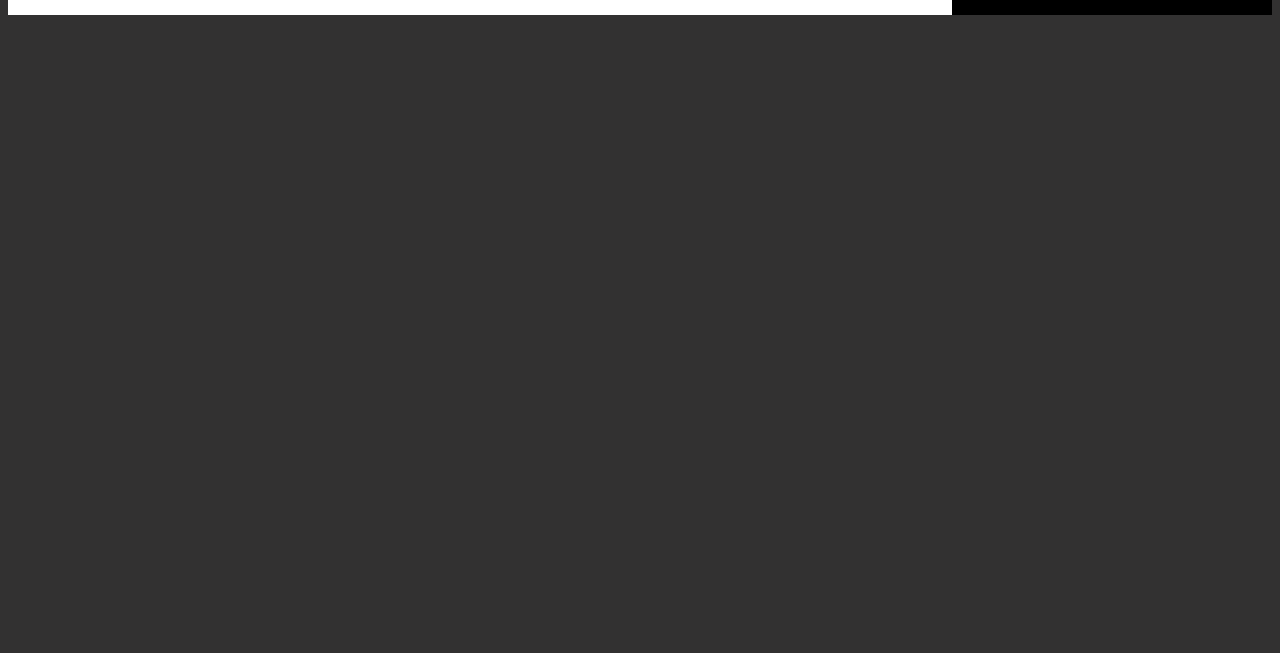
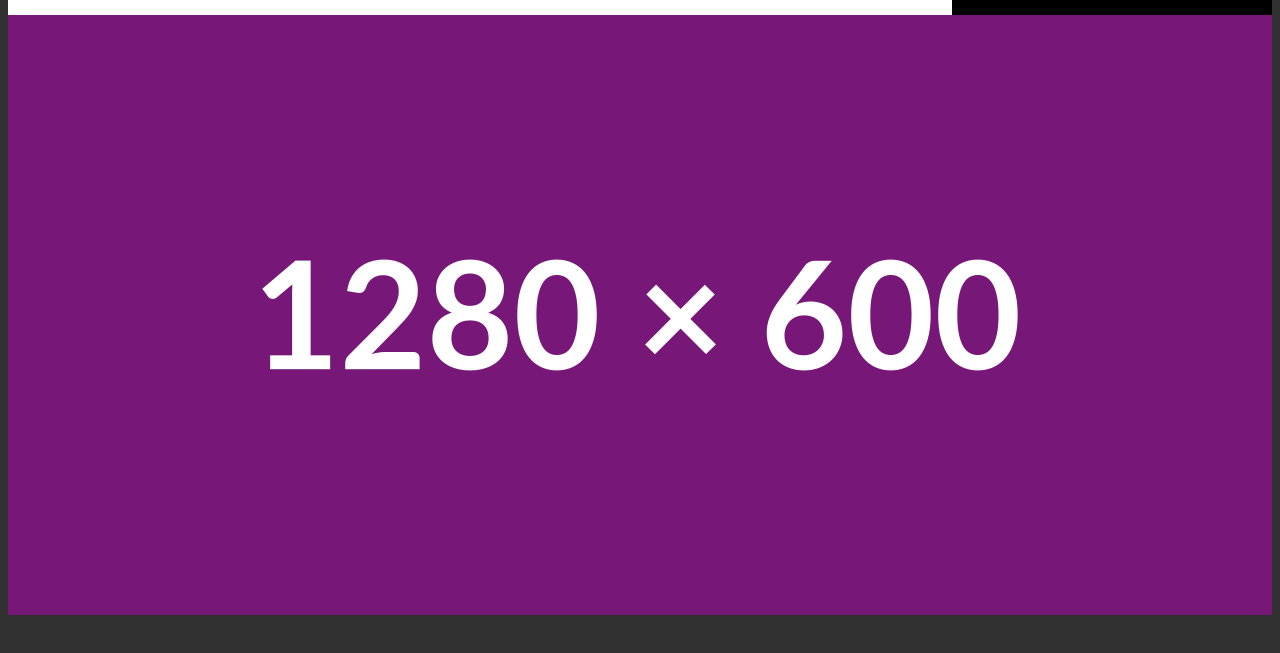
Before and after one commit to strupello/OnePage1, a website built with webpack: page index.html in a window 1280 px wide. Shown: the part 73-726 px from the top of the page. Built offline with nearby package versions, Linux system fonts and the light colour scheme.

Commit message:
add bg-image

```diff
--- a/css/style.css
+++ b/css/style.css
@@ -134,10 +134,22 @@ body {
     padding-left: 0;
 }
 
+.section1 {
+background-image: url('../img/section1-bg-img.png');
+  background-size: cover;
+  background-position: center;
+  height: 600px;
+  display: flex;
+
+}
+
+
+
 @media (min-width: 768px) {
     .social-media {
         display: flex;
     }
+
     .menu {
         max-width: 320px;
     }
--- a/index.html
+++ b/index.html
@@ -46,6 +46,11 @@
     </div>
     </div>
   </header>
+  <main class="wrapper">
+    <section class="section1">
+
+    </section>
+  </main>
 </body>
 
 </html>
```
Also changed, not shown: img/section1-bg-img.png (added). Lines whose indentation alone changed are shown as unchanged.
